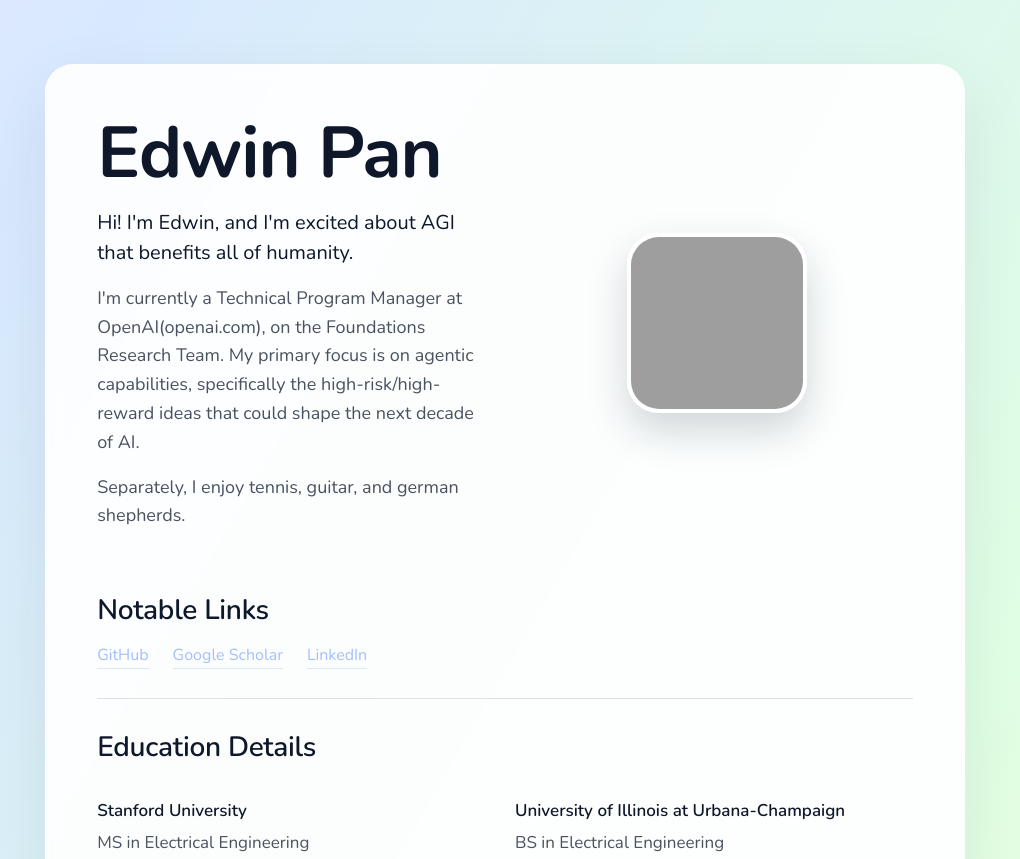
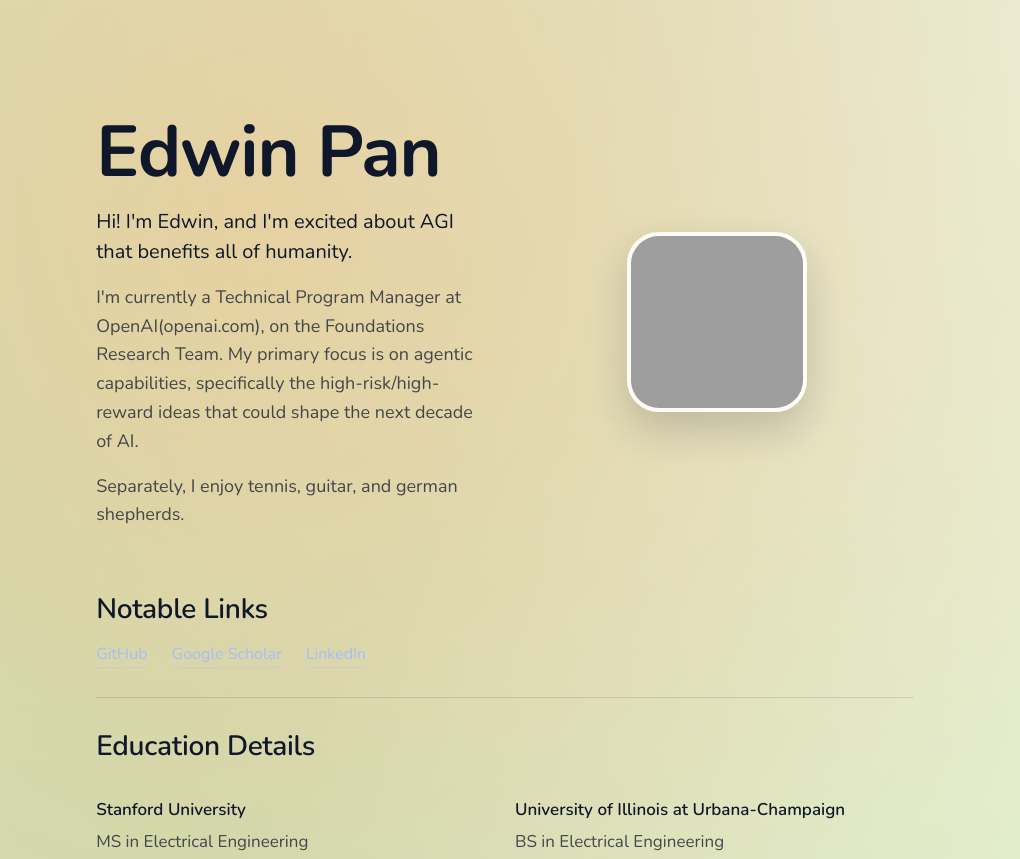
Before and after one commit to edwinpan-oai/edwinpan-oai.github.io, a plain HTML site: page index.html in a window 1280 px wide. Shown: the top 859 px of the page, without its empty margins (135-1155 px from the left). Drawn offline with nearby package versions, Linux system fonts and the light colour scheme; grey boxes are pictures that could not be loaded.

Commit message:
Animate organic background

```diff
--- a/index.html
+++ b/index.html
@@ -36,19 +36,23 @@
         margin: 0;
         min-height: 100vh;
         font-family: "Nunito", "Helvetica Neue", Helvetica, Arial, sans-serif;
-        background: linear-gradient(120deg, #ffe2f1, #d8e9ff, #e0ffe5, #fff4ce);
-        background-size: 180% 180%;
-        animation: gradientFlow 26s ease infinite;
+        background-image:
+          radial-gradient(circle at 24% 34%, rgba(255, 183, 116, 0.45), transparent 45%),
+          radial-gradient(circle at 70% 25%, rgba(255, 255, 255, 0.7), transparent 55%),
+          radial-gradient(circle at 78% 68%, rgba(195, 242, 185, 0.5), transparent 40%),
+          linear-gradient(115deg, #d1e9c7 0%, #c7e0b9 35%, #e1f3cf 65%, #f6f9d8 100%);
+        background-size: 200% 200%;
+        animation: meadowFloat 32s ease-in-out infinite;
         color: var(--text-primary);
         padding: clamp(2rem, 5vw, 4rem) 1.25rem;
       }
 
-      @keyframes gradientFlow {
+      @keyframes meadowFloat {
         0% {
           background-position: 0% 50%;
         }
         50% {
-          background-position: 100% 50%;
+          background-position: 90% 60%;
         }
         100% {
           background-position: 0% 50%;
@@ -58,12 +62,7 @@
       main {
         width: min(920px, 100%);
         margin: 0 auto;
-        background: rgba(255, 255, 255, 0.9);
-        border-radius: 28px;
-        border: 1px solid rgba(255, 255, 255, 0.6);
-        box-shadow: 0 25px 70px rgba(15, 23, 42, 0.08);
         padding: clamp(2rem, 4vw, 3.5rem);
-        backdrop-filter: blur(8px);
       }
 
       header.hero {
```
